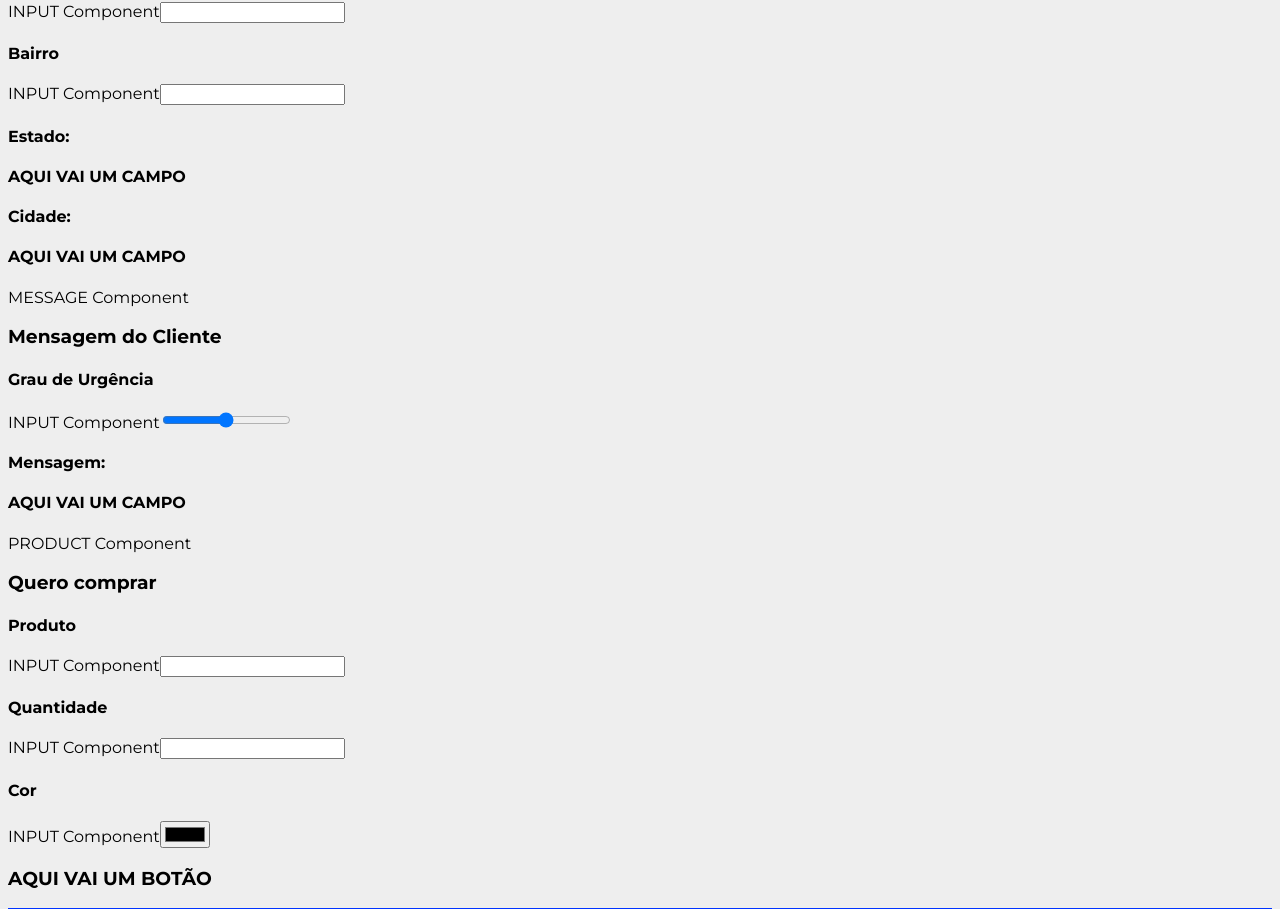
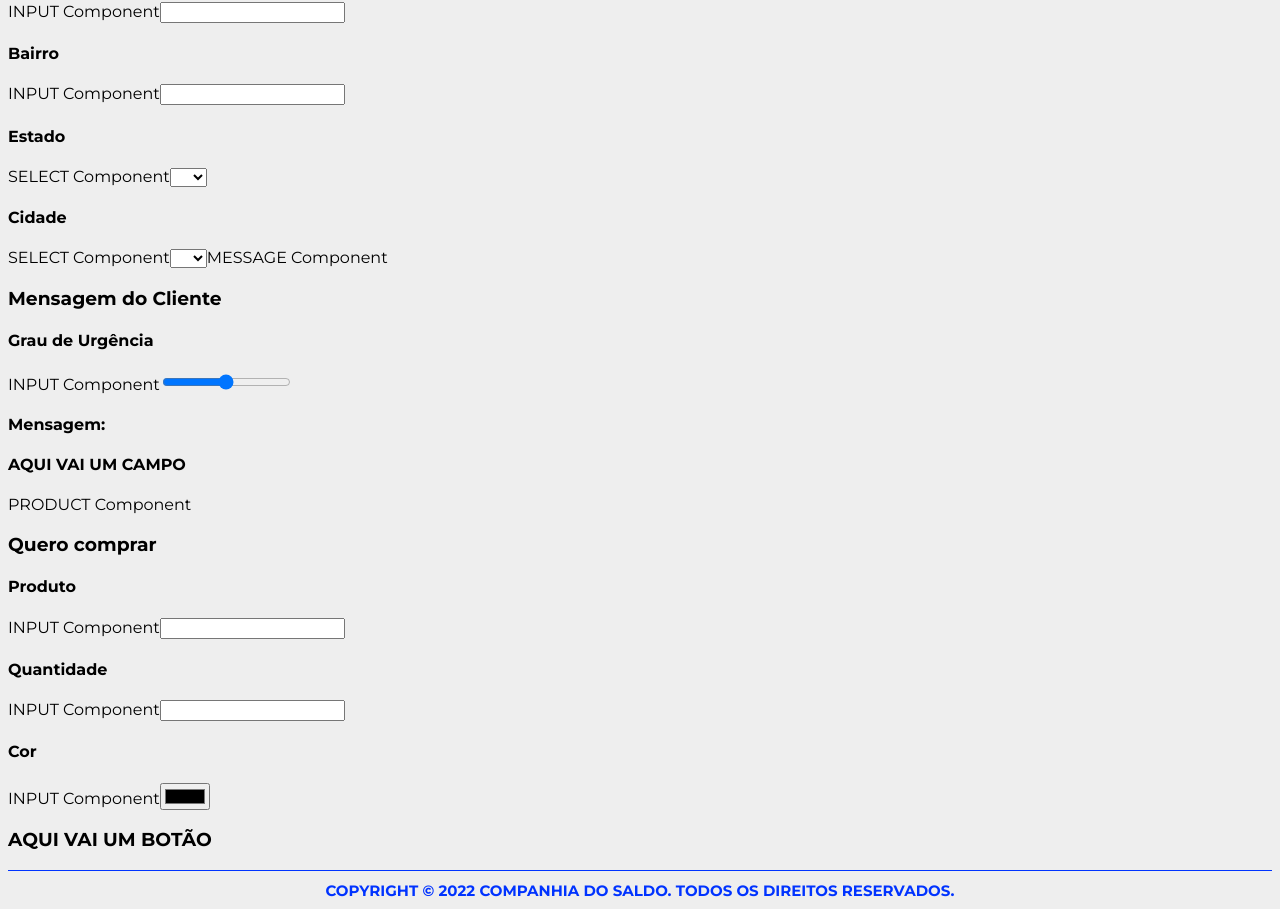
Before and after one commit to marcusviniciusmo/CompanhiaDoSaldo_Website_DEPRECATED, a React (Create React App) app in the folder frontend/: page /pedidos in a window 1280 px wide. Shown: the part 1813-2722 px from the top of the page. Built offline with nearby package versions, Linux system fonts and the light colour scheme.

Commit message:
Select component creation

```diff
--- a/frontend/src/components/Address/index.tsx
+++ b/frontend/src/components/Address/index.tsx
@@ -1,4 +1,5 @@
 import Input from "components/Input";
+import Select from "components/Select";
 
 function Address() {
   return (
@@ -42,10 +43,19 @@ function Address() {
         id='fieldDistrict'
       />
 
-      <h4>Estado:</h4>
-      <h4>AQUI VAI UM CAMPO</h4>
-      <h4>Cidade:</h4>
-      <h4>AQUI VAI UM CAMPO</h4>
+      <h4>Estado</h4>
+      <Select
+        name='fieldState'
+        id='fieldState'
+        content={[]}
+      />
+
+      <h4>Cidade</h4>
+      <Select
+        name='fieldCity'
+        id='fieldCity'
+        content={[]}
+      />
     </>
   );
 };
--- /dev/null
+++ b/frontend/src/components/Select/index.tsx
@@ -0,0 +1,24 @@
+type Props = {
+  name: string;
+  id: string;
+  content: any;
+};
+
+function Select({ name, id, content }: Props) {
+  return (
+    <>
+      SELECT Component
+
+      <select
+        name={name}
+        id={id}
+      >
+        <optgroup>
+          <option value="">{content}</option>
+        </optgroup>
+      </select>
+    </>
+  );
+};
+
+export default Select;
```
